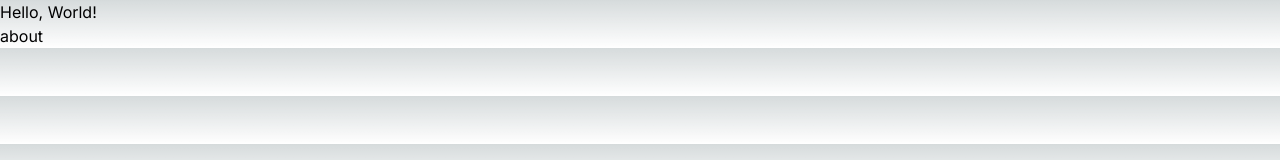
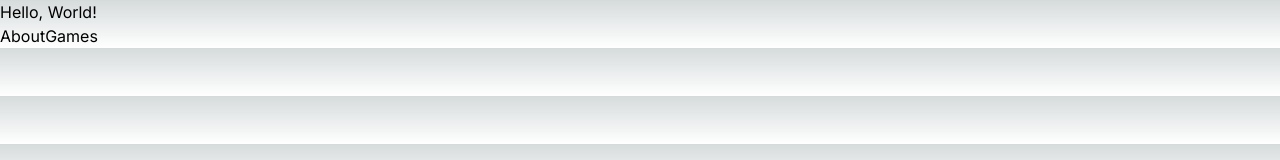
Before and after one commit to kriswind/portfolio, a Next.js app: page / in a window 1280 px wide. Shown: the top 160 px of the page. Built offline with nearby package versions, Linux system fonts and the light colour scheme.

Commit message:
added a games subdomain

```diff
--- /dev/null
+++ b/app/games/page.tsx
@@ -0,0 +1,9 @@
+import React from 'react'
+
+const GamesPage = () => {
+  return (
+    <div>this is where i put my example games</div>
+  )
+}
+
+export default GamesPage
--- a/app/page.tsx
+++ b/app/page.tsx
@@ -4,7 +4,8 @@ export default function Home() {
   return (
     <main>
       <h1>Hello, World!</h1>
-      <Link href="/about">about</Link>
+      <Link href="/about">About</Link>
+      <Link href="/games">Games</Link>
     </main>
 
   );
```
